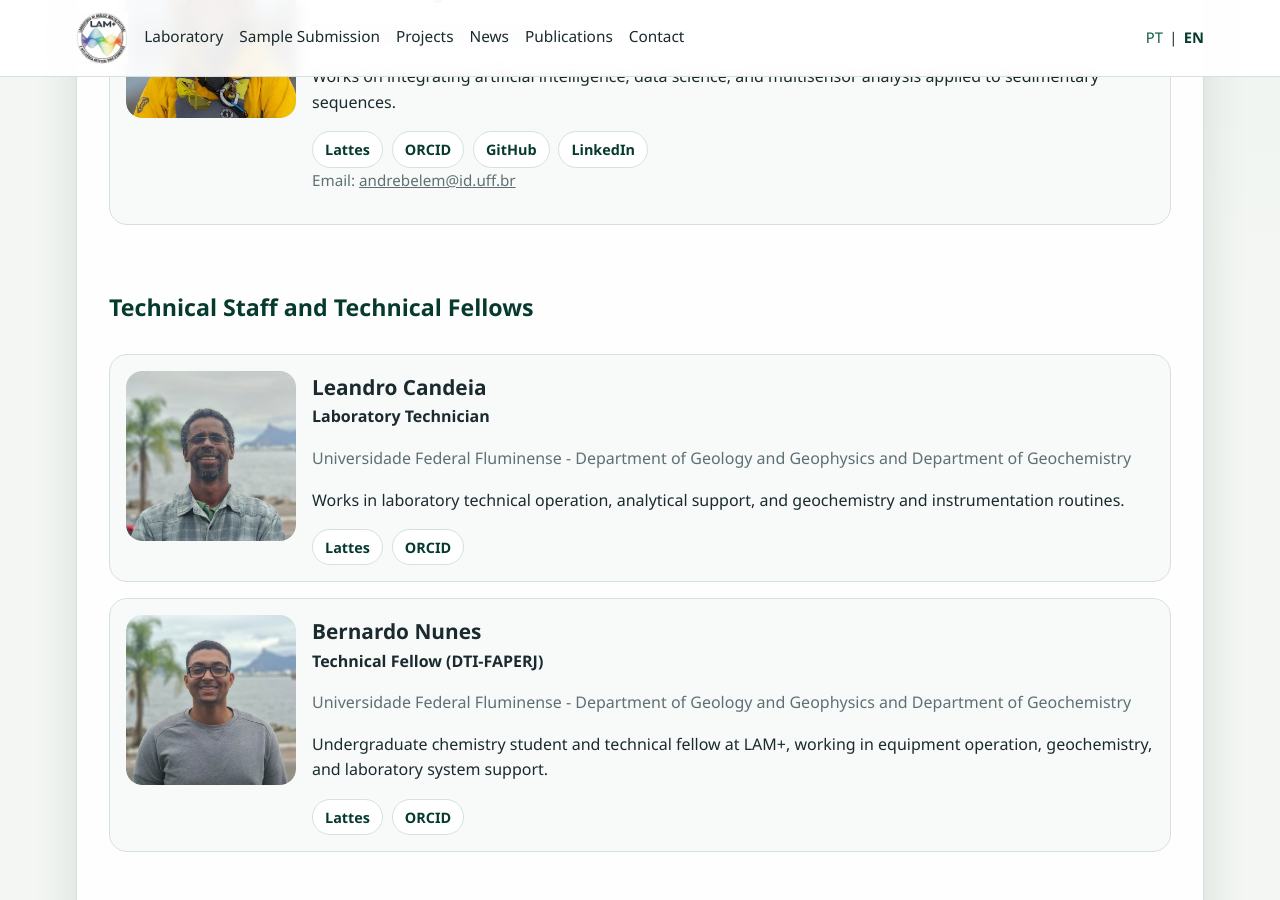
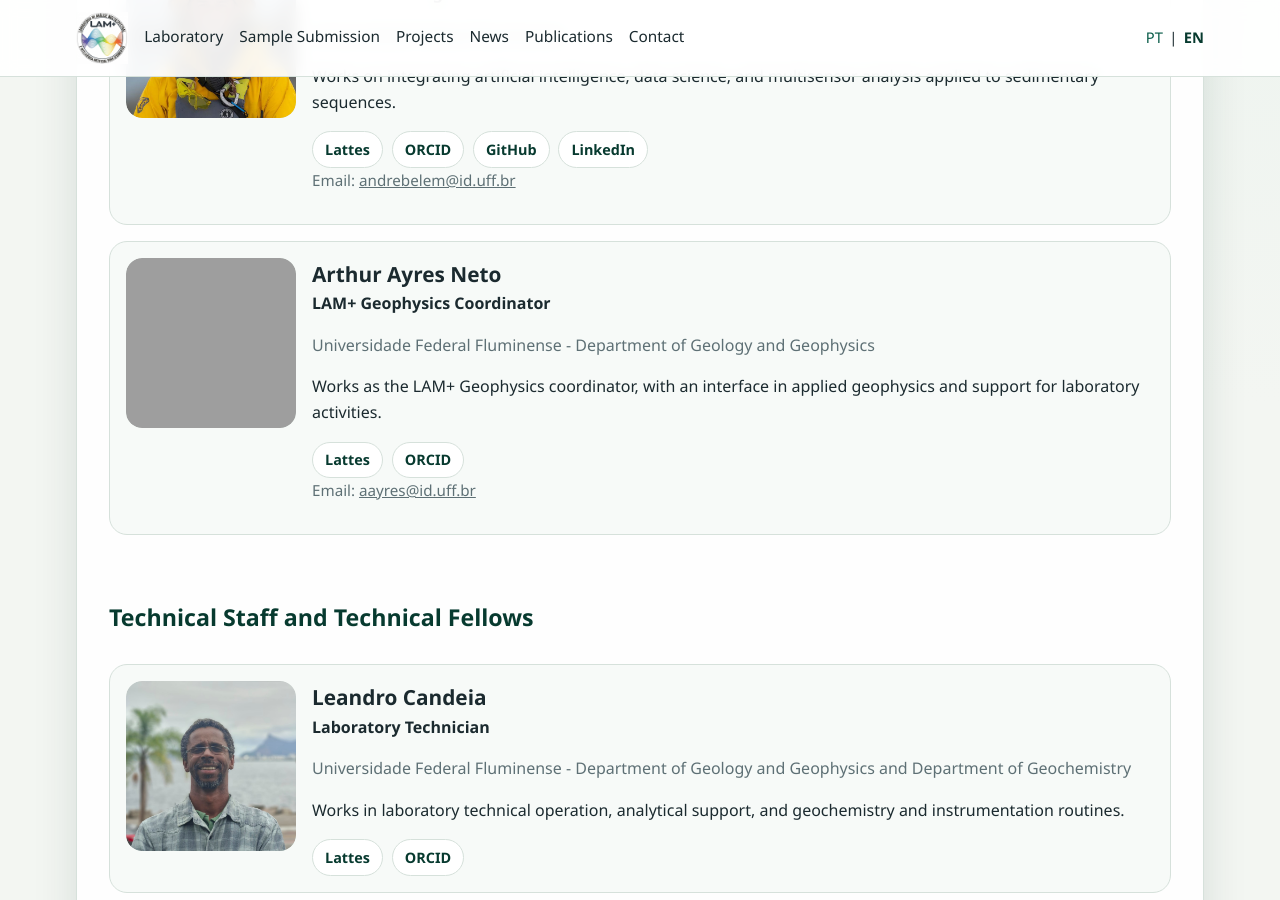
Before and after one commit to lam-plus/lam-plus.github.io, a Jekyll site: the page built from _pages/en/laboratory/people.md, in a window 1280 px wide and 900 px high, scrolled down 1110 px. Built offline with Jekyll 4.4.1, drawn with Linux system fonts in a browser that asks for light colours; grey boxes are pictures that could not be loaded.

Commit message:
Add Arthur Ayres Neto to team profiles in English and Portuguese pages

```diff
--- a/assets/data/team-en.yml
+++ b/assets/data/team-en.yml
@@ -117,6 +117,29 @@ people:
     active: true
     notes: Entry added manually because Andre does not appear in the exported spreadsheet.
 
+  - id: arthur-ayres-neto
+    name: Arthur Ayres Neto
+    group: coordination
+    order: 4
+    role: LAM+ Geophysics Coordinator
+    affiliation: Universidade Federal Fluminense - Department of Geology and Geophysics
+    description: Works as the LAM+ Geophysics coordinator, with an interface in applied geophysics and support for laboratory activities.
+    areas:
+      - Geophysics
+      - Instrumentation / Equipment Operation
+      - Other
+    keywords:
+      - Geophysics
+      - Coordination
+    photo: /assets/img/team/arthur-ayres.png
+    links:
+      lattes: http://lattes.cnpq.br/8355947667910941
+      orcid: https://orcid.org/0000-0002-2982-245X
+      github: ""
+      linkedin: ""
+      email: "aayres@id.uff.br"
+    active: true
+
   - id: leandro-candeia
     name: Leandro Candeia
     group: technical_staff
```
Also changed, not shown: assets/data/team-pt.yml (+22 -0 lines), 2 other files.
